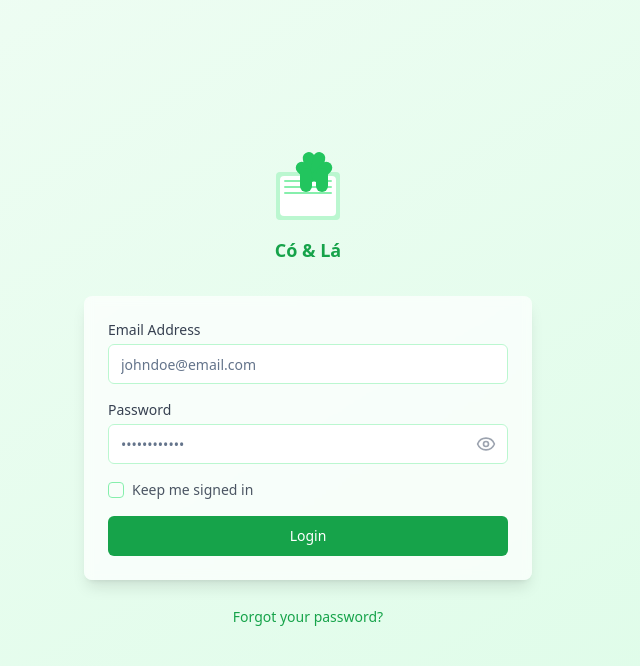
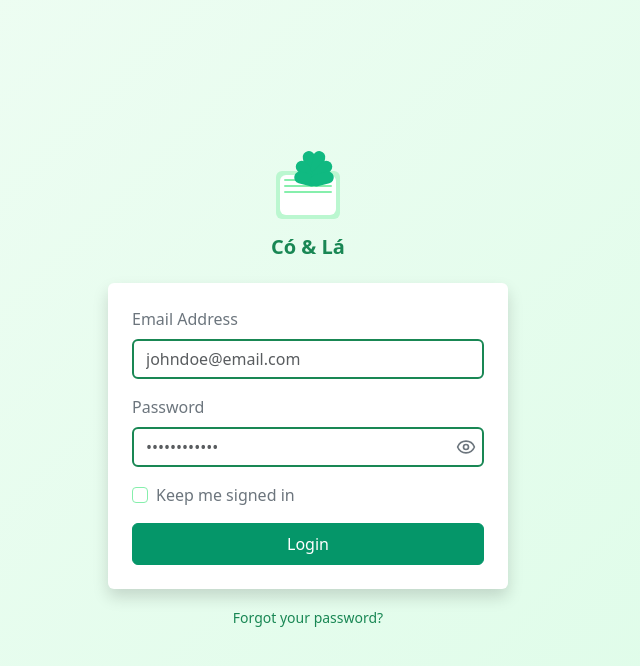
Before and after one commit to HaoSugoi/admin-login-inspired-react, a React (Vite) app: page / in a window 1280 px wide. Shown: the top 666 px of the page, without its empty margins (332-972 px from the left). Built offline with nearby package versions, Linux system fonts and the light colour scheme.

Commit message:
Refactor: Use Bootstrap for admin login page
Replace Tailwind CSS with Bootstrap for styling the admin login page.

```diff
--- a/package.json
+++ b/package.json
@@ -40,6 +40,7 @@
     "@radix-ui/react-toggle-group": "^1.1.0",
     "@radix-ui/react-tooltip": "^1.1.4",
     "@tanstack/react-query": "^5.56.2",
+    "bootstrap": "^5.3.6",
     "class-variance-authority": "^0.7.1",
     "clsx": "^2.1.1",
     "cmdk": "^1.0.0",
--- a/src/components/AdminLogin.tsx
+++ b/src/components/AdminLogin.tsx
@@ -1,8 +1,6 @@
 import React, { useState } from 'react';
 import { Eye, EyeOff } from 'lucide-react';
-import { Button } from '@/components/ui/button';
-import { Input } from '@/components/ui/input';
-import { Checkbox } from '@/components/ui/checkbox';
+import 'bootstrap/dist/css/bootstrap.min.css';
 
 const AdminLogin = () => {
   const [email, setEmail] = useState('');
@@ -17,85 +15,187 @@ const AdminLogin = () => {
   };
 
   return (
-    <div className="min-h-screen bg-gradient-to-br from-green-50 to-green-100 flex items-center justify-center p-4">
-      <div className="w-full max-w-md">
+    <div className="min-vh-100 d-flex align-items-center justify-content-center p-4"
+         style={{
+           background: 'linear-gradient(135deg, #f0fdf4 0%, #dcfce7 100%)'
+         }}>
+      <div className="w-100" style={{ maxWidth: '400px' }}>
         {/* Logo Section */}
-        <div className="text-center mb-8">
-          <div className="inline-flex items-center justify-center mb-4">
-            <div className="relative">
+        <div className="text-center mb-4">
+          <div className="d-inline-flex align-items-center justify-content-center mb-3">
+            <div className="position-relative">
               {/* Book base */}
-              <div className="w-16 h-12 bg-green-200 rounded-sm relative">
-                <div className="absolute inset-1 bg-white rounded-sm"></div>
-                <div className="absolute left-2 top-2 right-2 space-y-1">
-                  <div className="h-0.5 bg-green-300 rounded"></div>
-                  <div className="h-0.5 bg-green-300 rounded"></div>
-                  <div className="h-0.5 bg-green-300 rounded"></div>
+              <div className="rounded position-relative"
+                   style={{
+                     width: '64px',
+                     height: '48px',
+                     backgroundColor: '#bbf7d0'
+                   }}>
+                <div className="position-absolute rounded"
+                     style={{
+                       top: '4px',
+                       left: '4px',
+                       right: '4px',
+                       bottom: '4px',
+                       backgroundColor: 'white'
+                     }}></div>
+                <div className="position-absolute d-flex flex-column"
+                     style={{
+                       left: '8px',
+                       top: '8px',
+                       right: '8px',
+                       gap: '4px'
+                     }}>
+                  <div className="rounded" style={{ height: '2px', backgroundColor: '#86efac' }}></div>
+                  <div className="rounded" style={{ height: '2px', backgroundColor: '#86efac' }}></div>
+                  <div className="rounded" style={{ height: '2px', backgroundColor: '#86efac' }}></div>
                 </div>
               </div>
 
               {/* Leaves */}
-              <div className="absolute -top-4 left-1/2 transform -translate-x-1/2">
-                <div className="relative">
+              <div className="position-absolute"
+                   style={{
+                     top: '-16px',
+                     left: '50%',
+                     transform: 'translateX(-50%)'
+                   }}>
+                <div className="position-relative">
                   {/* Center stem */}
-                  <div className="w-0.5 h-6 bg-green-600 mx-auto"></div>
+                  <div className="mx-auto"
+                       style={{
+                         width: '2px',
+                         height: '24px',
+                         backgroundColor: '#059669'
+                       }}></div>
 
                   {/* Leaves arranged in a fan pattern */}
-                  <div className="absolute top-0 left-1/2 transform -translate-x-1/2">
+                  <div className="position-absolute"
+                       style={{
+                         top: '0',
+                         left: '50%',
+                         transform: 'translateX(-50%)'
+                       }}>
                     {/* Top leaf */}
-                    <div className="w-3 h-6 bg-green-500 rounded-full transform -rotate-12 absolute -left-1 -top-1"></div>
+                    <div className="position-absolute rounded-pill"
+                         style={{
+                           width: '12px',
+                           height: '24px',
+                           backgroundColor: '#10b981',
+                           transform: 'rotate(-12deg)',
+                           left: '-4px',
+                           top: '-4px'
+                         }}></div>
                     {/* Left leaves */}
-                    <div className="w-3 h-6 bg-green-500 rounded-full transform -rotate-45 absolute -left-2 top-1"></div>
-                    <div className="w-3 h-6 bg-green-500 rounded-full transform -rotate-75 absolute -left-2 top-3"></div>
+                    <div className="position-absolute rounded-pill"
+                         style={{
+                           width: '12px',
+                           height: '24px',
+                           backgroundColor: '#10b981',
+                           transform: 'rotate(-45deg)',
+                           left: '-8px',
+                           top: '4px'
+                         }}></div>
+                    <div className="position-absolute rounded-pill"
+                         style={{
+                           width: '12px',
+                           height: '24px',
+                           backgroundColor: '#10b981',
+                           transform: 'rotate(-75deg)',
+                           left: '-8px',
+                           top: '12px'
+                         }}></div>
                     {/* Right leaves */}
-                    <div className="w-3 h-6 bg-green-500 rounded-full transform rotate-12 absolute left-1 -top-1"></div>
-                    <div className="w-3 h-6 bg-green-500 rounded-full transform rotate-45 absolute left-2 top-1"></div>
-                    <div className="w-3 h-6 bg-green-500 rounded-full transform rotate-75 absolute left-2 top-3"></div>
+                    <div className="position-absolute rounded-pill"
+                         style={{
+                           width: '12px',
+                           height: '24px',
+                           backgroundColor: '#10b981',
+                           transform: 'rotate(12deg)',
+                           left: '4px',
+                           top: '-4px'
+                         }}></div>
+                    <div className="position-absolute rounded-pill"
+                         style={{
+                           width: '12px',
+                           height: '24px',
+                           backgroundColor: '#10b981',
+                           transform: 'rotate(45deg)',
+                           left: '8px',
+                           top: '4px'
+                         }}></div>
+                    <div className="position-absolute rounded-pill"
+                         style={{
+                           width: '12px',
+                           height: '24px',
+                           backgroundColor: '#10b981',
+                           transform: 'rotate(75deg)',
+                           left: '8px',
+                           top: '12px'
+                         }}></div>
                   </div>
                 </div>
               </div>
             </div>
           </div>
-          <h2 className="text-green-600 text-lg font-semibold">Có & Lá</h2>
+          <h2 className="text-success fs-5 fw-semibold">Có & Lá</h2>
         </div>
 
         {/* Login Form */}
-        <div className="bg-white/70 backdrop-blur-sm rounded-lg p-6 shadow-lg">
-          <form onSubmit={handleSubmit} className="space-y-4">
+        <div className="bg-white rounded p-4 shadow"
+             style={{ backgroundColor: 'rgba(255, 255, 255, 0.7)' }}>
+          <form onSubmit={handleSubmit}>
             {/* Email Input */}
-            <div>
-              <label htmlFor="email" className="block text-sm font-medium text-gray-700 mb-1">
+            <div className="mb-3">
+              <label htmlFor="email" className="form-label text-secondary fw-medium">
                 Email Address
               </label>
-              <Input
+              <input
                 id="email"
                 type="email"
+                className="form-control border-success"
                 value={email}
                 onChange={(e) => setEmail(e.target.value)}
                 placeholder="johndoe@email.com"
-                className="w-full border-green-200 focus:border-green-500 focus:ring-green-500"
                 required
+                style={{
+                  borderColor: '#bbf7d0',
+                  borderWidth: '2px'
+                }}
               />
             </div>
 
             {/* Password Input */}
-            <div>
-              <label htmlFor="password" className="block text-sm font-medium text-gray-700 mb-1">
+            <div className="mb-3">
+              <label htmlFor="password" className="form-label text-secondary fw-medium">
                 Password
               </label>
-              <div className="relative">
-                <Input
+              <div className="position-relative">
+                <input
                   id="password"
                   type={showPassword ? 'text' : 'password'}
+                  className="form-control border-success pe-5"
                   value={password}
                   onChange={(e) => setPassword(e.target.value)}
                   placeholder="••••••••••••"
-                  className="w-full border-green-200 focus:border-green-500 focus:ring-green-500 pr-10"
                   required
+                  style={{
+                    borderColor: '#bbf7d0',
+                    borderWidth: '2px'
+                  }}
                 />
                 <button
                   type="button"
                   onClick={() => setShowPassword(!showPassword)}
-                  className="absolute right-3 top-1/2 transform -translate-y-1/2 text-gray-400 hover:text-gray-600"
+                  className="btn position-absolute"
+                  style={{
+                    right: '8px',
+                    top: '50%',
+                    transform: 'translateY(-50%)',
+                    border: 'none',
+                    background: 'transparent',
+                    color: '#6c757d',
+                    padding: '0'
+                  }}
                 >
                   {showPassword ? <EyeOff size={20} /> : <Eye size={20} />}
                 </button>
@@ -103,36 +203,40 @@ const AdminLogin = () => {
             </div>
 
             {/* Keep me signed in */}
-            <div className="flex items-center space-x-2">
-              <Checkbox
+            <div className="form-check mb-3">
+              <input
+                className="form-check-input"
+                type="checkbox"
                 id="keep-signed-in"
                 checked={keepSignedIn}
-                onCheckedChange={(checked) => setKeepSignedIn(checked as boolean)}
-                className="border-green-300 data-[state=checked]:bg-green-600 data-[state=checked]:border-green-600"
+                onChange={(e) => setKeepSignedIn(e.target.checked)}
+                style={{ borderColor: '#86efac' }}
               />
-              <label
-                htmlFor="keep-signed-in"
-                className="text-sm text-gray-600 cursor-pointer"
-              >
+              <label className="form-check-label text-secondary" htmlFor="keep-signed-in">
                 Keep me signed in
               </label>
             </div>
 
             {/* Login Button */}
-            <Button
+            <button
               type="submit"
-              className="w-full bg-green-600 hover:bg-green-700 text-white py-2 rounded-md transition-colors duration-200"
+              className="btn btn-success w-100 py-2"
+              style={{
+                backgroundColor: '#059669',
+                borderColor: '#059669'
+              }}
             >
               Login
-            </Button>
+            </button>
           </form>
         </div>
 
         {/* Footer */}
-        <div className="text-center mt-6">
+        <div className="text-center mt-3">
           <a
             href="#"
-            className="text-sm text-green-600 hover:text-green-700 transition-colors duration-200"
+            className="text-success text-decoration-none"
+            style={{ fontSize: '0.875rem' }}
           >
             Forgot your password?
           </a>
```
Also changed, not shown: 1 other file (tests, documents, lock files or other folders).
